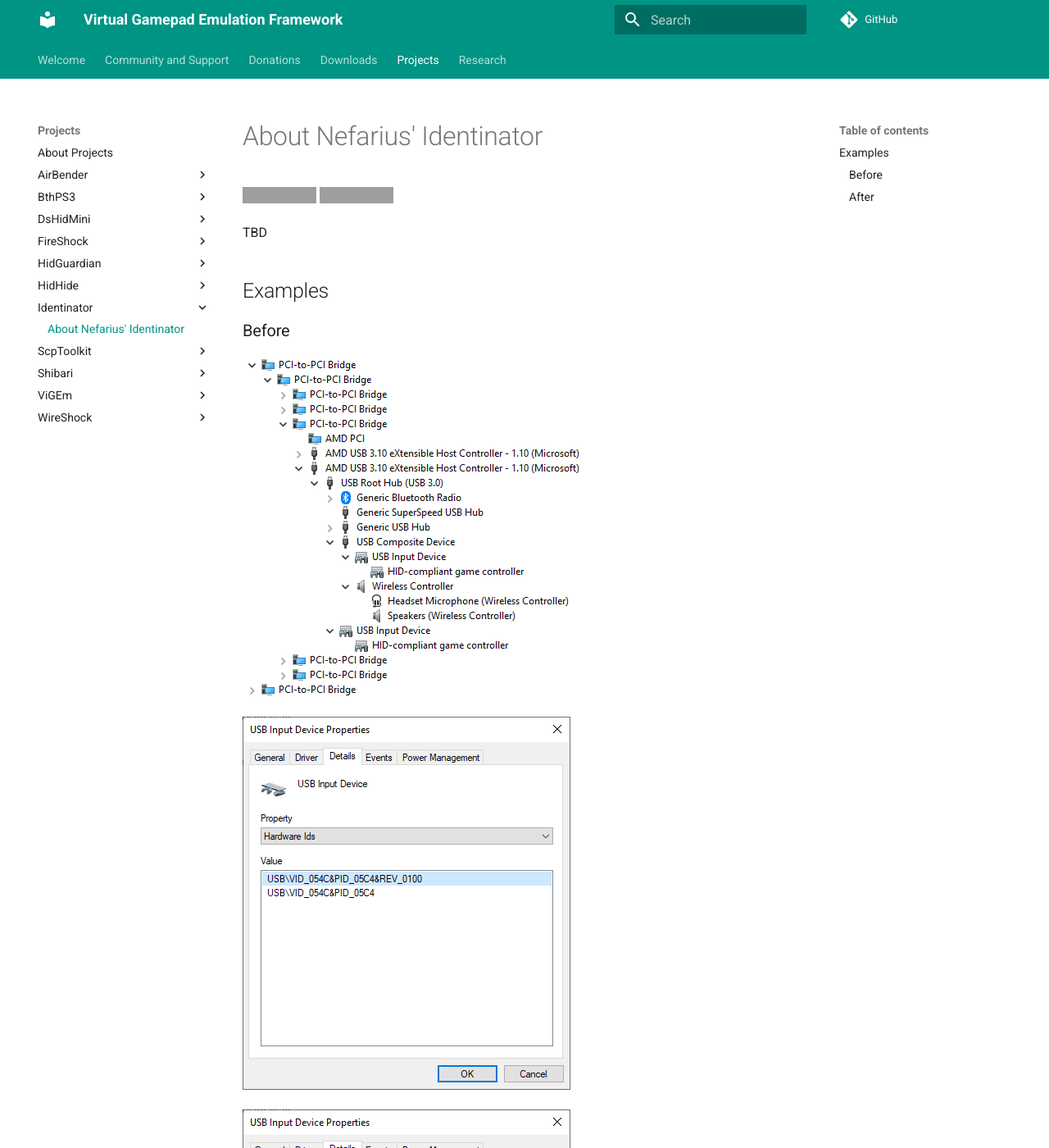
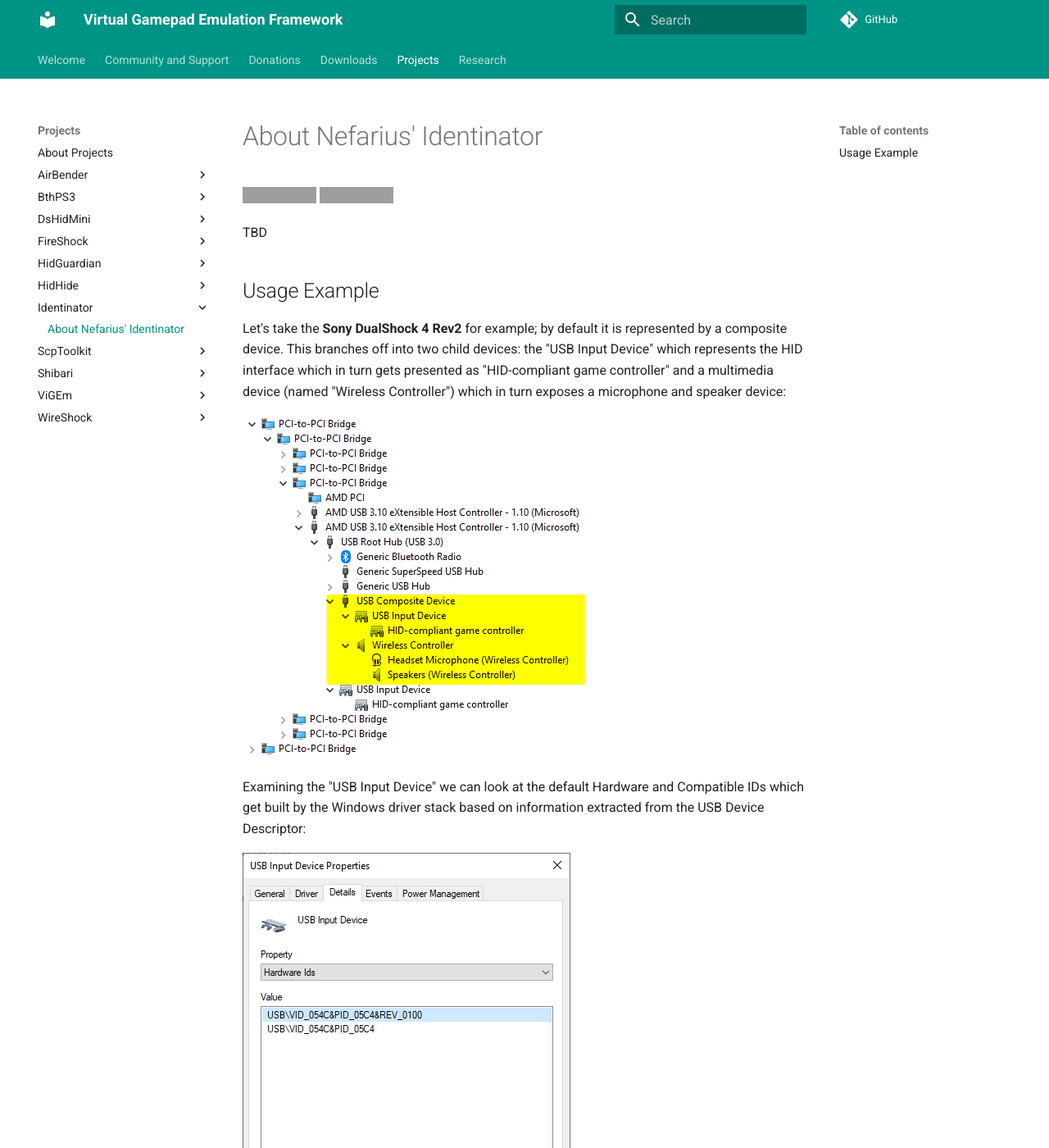
Before and after one commit to nefarius/ViGEm.github.io, an MkDocs documentation site: the page built from docs/projects/Identinator/index.md, in a window 1280 px wide and 1400 px high. Shown: the whole window at 82% size. Built offline with MkDocs 1.6.1 and Material for MkDocs 9.7.7, drawn with Linux system fonts in a browser that asks for light colours; comment, search, counter and statistics services are not loaded; some of the changed text lies outside the part shown; grey boxes are pictures that could not be loaded.

Commit message:
Updated example

```diff
--- a/docs/projects/Identinator/index.md
+++ b/docs/projects/Identinator/index.md
@@ -4,20 +4,27 @@
 
 TBD
 
-## Examples
+## Usage Example
 
-### Before
+Let's take the **Sony DualShock 4 Rev2** for example; by default it is represented by a composite device. This branches off into two child devices: the "USB Input Device" which represents the HID interface which in turn gets presented as "HID-compliant game controller" and a multimedia device (named "Wireless Controller") which in turn exposes a microphone and speaker device:
 
 ![Before](images/mmc_ME74WR3tG2.png){: .glightbox }
+
+Examining the "USB Input Device" we can look at the default Hardware and Compatible IDs which get built by the Windows driver stack based on information extracted from the USB Device Descriptor:
 
 ![Hardware IDs](images/mmc_hzP9mpgCmB.png){: .glightbox }
 
 ![Compatible IDs](images/mmc_VaF4BO0OnD.png){: .glightbox }
 
-### After
+After applying rewrite settings, the changes can be observed:
 
 ![Before](images/mmc_lb8TghMekj.png){: .glightbox }
+
+!!! note "The second Wireless Controller shown..."
+    ...is a Sony DualShock 4 **Rev1** that was also connected and rewritten, it is completely independent from the Rev2.
 
 ![Hardware IDs](images/mmc_JIqFmaIMoB.png){: .glightbox }
 
 ![Compatible IDs](images/mmc_9AOKamFJ91.png){: .glightbox }
+
+Due to the compatible IDs the stock WinUSB drivers got loaded, so the device can be directly accessed with whatever software the tinkerer sees fit.
```
Also changed, not shown: docs/projects/Identinator/images/D7BPL8rMBq.png (added), docs/projects/Identinator/images/mmc_ME74WR3tG2.png, docs/projects/Identinator/images/mmc_lb8TghMekj.png.
